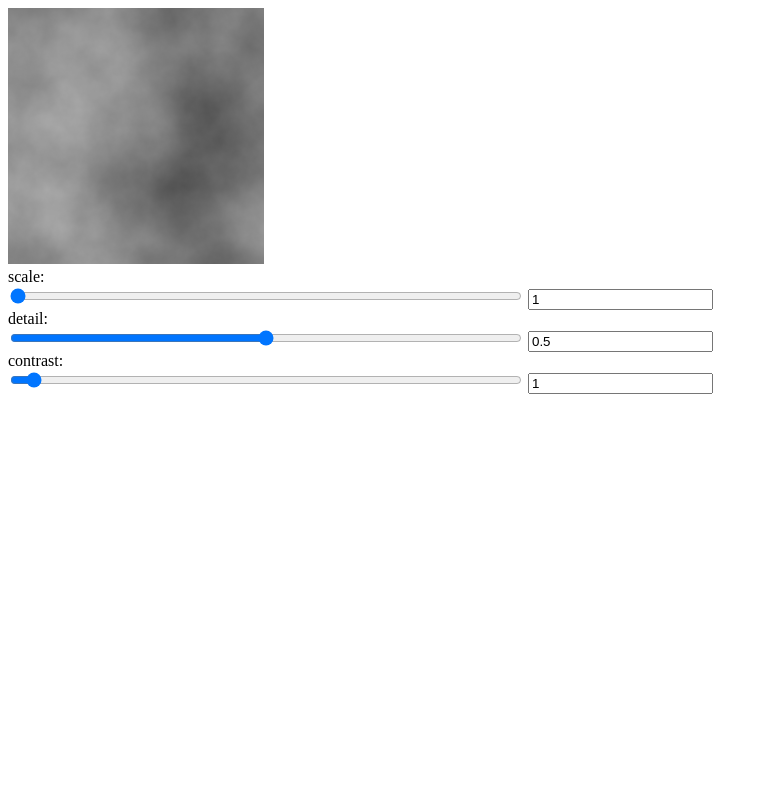
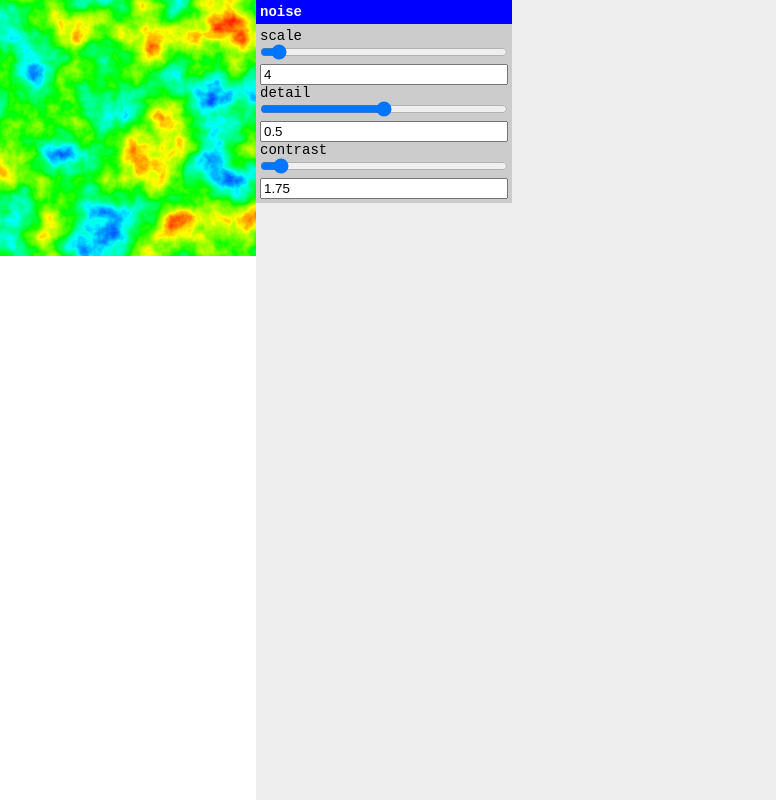
Before and after one commit to guckstift/yasc, a plain HTML site: page texturator.html in a window 1280 px wide. Shown: the whole page, without its empty margins (0-776 px from the left). Drawn offline with Linux system fonts and the light colour scheme.

Commit message:
Working on texturator

```diff
--- a/texturator.html
+++ b/texturator.html
@@ -3,25 +3,181 @@
 	<head>
 		<title>texturator</title>
 		<style>
-			input[type=range] {
-				width: 512px;
+			* {
+				box-sizing: border-box;
+			}
+
+			body {
+				margin: 0;
+				overflow: hidden;
+				font-family: monospace;
+				font-size: 14px;
+			}
+
+			input[type=range] ,
+			input[type=number] {
+				width: 100%;
+				margin: 0;
 			}
 
 			label {
 				display: block;
 			}
+
+			#main {
+				display: flex;
+				height: 100vh;
+			}
+
+			#canvasPanel {
+				flex:
+			}
+
+			#nodesPanel {
+				flex: 1;
+				position: relative;
+				user-select: none;
+				overflow: hidden;
+				background: #eee;
+			}
+
+			#canvas {
+				display: block;
+			}
+
+			.node {
+				display: block;
+				position: absolute;
+				width: 256px;
+				background: #ccc;
+			}
+
+			.titlebar {
+				background: blue;
+				color: white;
+				padding: 4px;
+				font-weight: bold;
+			}
+
+			.body {
+				padding: 4px;
+			}
+
+			.propnode {
+			}
+
+			.numberprop {
+			}
 		</style>
+		<script>
+			function createNode(title = "Node Name")
+			{
+				let node = document.createElement("div");
+
+				node.classList = "node";
+
+				node.innerHTML = `
+					<div class="titlebar">${title}</div>
+					<div class="body"></div>
+				`;
+
+				node.style.left = "0";
+				node.style.top = "0";
+
+				let titlebar = node.querySelector(".titlebar");
+				let body = node.body = node.querySelector(".body");
+				let dragging = false;
+				let startx = 0;
+				let starty = 0;
+				let startl = 0;
+				let startt = 0;
+
+				titlebar.onmousedown = e => {
+					dragging = true;
+					startx = e.clientX;
+					starty = e.clientY;
+					startl = parseFloat(node.style.left);
+					startt = parseFloat(node.style.top);
+				};
+
+				window.onmouseup = e => {
+					dragging = false;
+				};
+
+				window.onmousemove = e => {
+					if(dragging) {
+						let relx = e.clientX - startx;
+						let rely = e.clientY - starty;
+						node.style.left = startl + e.clientX - startx + "px";
+						node.style.top = startt + e.clientY - starty + "px";
+					}
+				};
+
+				nodesPanel.appendChild(node);
+
+				return node;
+			}
+
+			function addScalar(node, name, init, minv, maxv)
+			{
+				let propnode = document.createElement("div");
+
+				propnode.classList = "propnode";
+				propnode.current = init;
+
+				propnode.innerHTML = `
+					<div>${name}</div>
+					<input type="range" class="input-range"
+							value="${propnode.current}"
+							min="${minv}" max="${maxv}"
+							step="any">
+					<input type="number" class="input-number"
+							value="${propnode.current}">
+				`;
+
+				let range = propnode.querySelector(".input-range");
+				let number = propnode.querySelector(".input-number");
+
+				range.oninput = e => {
+					propnode.current = range.value;
+					number.value = range.value;
+				};
+
+				number.oninput = e => {
+					propnode.current = number.value;
+					range.value = number.value;
+				};
+
+				node.body.appendChild(propnode);
+
+				return propnode;
+			}
+
+			function createNoiseNode()
+			{
+				let node = createNode("noise");
+
+				addScalar(node, "scale", 4, 1, 64);
+				addScalar(node, "detail", 0.5, 0, 1);
+				addScalar(node, "contrast", 1.75, 0, 32);
+
+				return node;
+			}
+		</script>
 	</head>
 	<body>
-		<div>
-			<canvas width="256" height="256" id="canvas"></canvas>
+		<div id="main">
+			<div id="canvasPanel">
+				<canvas width="256" height="256" id="canvas"></canvas>
+			</div>
+			<div id="nodesPanel"></div>
 		</div>
 		<script>
 			let params = {
 				scale: {
-					cur: 1,
+					cur: 4,
 					minv: 1,
-					maxv: 256,
+					maxv: 64,
 				},
 				detail: {
 					cur: 0.5,
@@ -29,7 +185,7 @@
 					maxv: 1,
 				},
 				contrast: {
-					cur: 1,
+					cur: 1.75,
 					minv: 0,
 					maxv: 32,
 				}
@@ -37,6 +193,10 @@
 		</script>
 		<div>
 			<script>
+				createNoiseNode();
+			</script>
+			<!--input type="color" id="head" name="head" value="#ffffff"-->
+			<script>/*
 				for(let p in params) {
 					let param = params[p];
 					let label = `
@@ -65,7 +225,7 @@
 					if(type === "number") {
 						event.target.previousElementSibling.value = event.target.value;
 					}
-				}
+				}*/
 			</script>
 		</div>
 		<script>
@@ -94,6 +254,7 @@
 				uniform float scale;
 				uniform float detail;
 				uniform float contrast;
+				uniform vec3 rgb0, rgb1;
 				in vec2 uv;
 				out vec4 color;
 
@@ -162,10 +323,75 @@
 					return clamp(fractal(position * scale, detail) * 0.5 * contrast + 0.5, 0.0, 1.0);
 				}
 
+				vec3 rgb2hsv(vec3 rgb)
+				{
+					float MAX = max(rgb.r, max(rgb.g, rgb.b));
+					float MIN = min(rgb.r, min(rgb.g, rgb.b));
+					float h = 0.0;
+					float s = 0.0;
+
+					if(MAX == rgb.r) {
+						h = 60.0 * (0.0 + (rgb.g - rgb.b) / (MAX - MIN));
+					}
+					else if(MAX == rgb.g) {
+						h = 60.0 * (2.0 + (rgb.b - rgb.r) / (MAX - MIN));
+					}
+					else if(MAX == rgb.b) {
+						h = 60.0 * (4.0 + (rgb.r - rgb.g) / (MAX - MIN));
+					}
+
+					if(h < 0.0) {
+						h += 360.0;
+					}
+
+					if(MAX > 0.0) {
+						s = (MAX - MIN) / MAX;
+					}
+
+					return vec3(h, s, MAX);
+				}
+
+				vec3 hsv2rgb(vec3 hsv)
+				{
+					float h = hsv.x, s = hsv.y, v = hsv.z;
+					float hi = floor(h / 60.0);
+					float hf = fract(h / 60.0);
+					float p = v * (1.0 - s);
+					float q = v * (1.0 - s * hf);
+					float t = v * (1.0 - s * (1.0 - hf));
+
+					if(hi == 0.0 || hi == 6.0)
+						return vec3(v, t, p);
+					else if(hi == 1.0)
+						return vec3(q, v, p);
+					else if(hi == 2.0)
+						return vec3(p, v, t);
+					else if(hi == 3.0)
+						return vec3(p, q, v);
+					else if(hi == 4.0)
+						return vec3(t, p, v);
+					else if(hi == 5.0)
+						return vec3(v, p, q);
+				}
+
+				vec3 rgbRamp2(float t, vec3 rgb0, vec3 rgb1)
+				{
+					return mix(rgb0, rgb1, t);
+				}
+
+				vec3 hsvRamp2(float t, vec3 rgb0, vec3 rgb1)
+				{
+					return hsv2rgb(mix(
+						rgb2hsv(rgb0),
+						rgb2hsv(rgb1),
+						t
+					));
+				}
+
 				void main()
 				{
 					float value = noise(uv, scale, detail, contrast);
-					color = vec4(vec3(value), 1);
+					color = vec4(hsvRamp2(value, vec3(1,0,0), vec3(0,0,1)), 1);
 				}
 			`;
 
```
